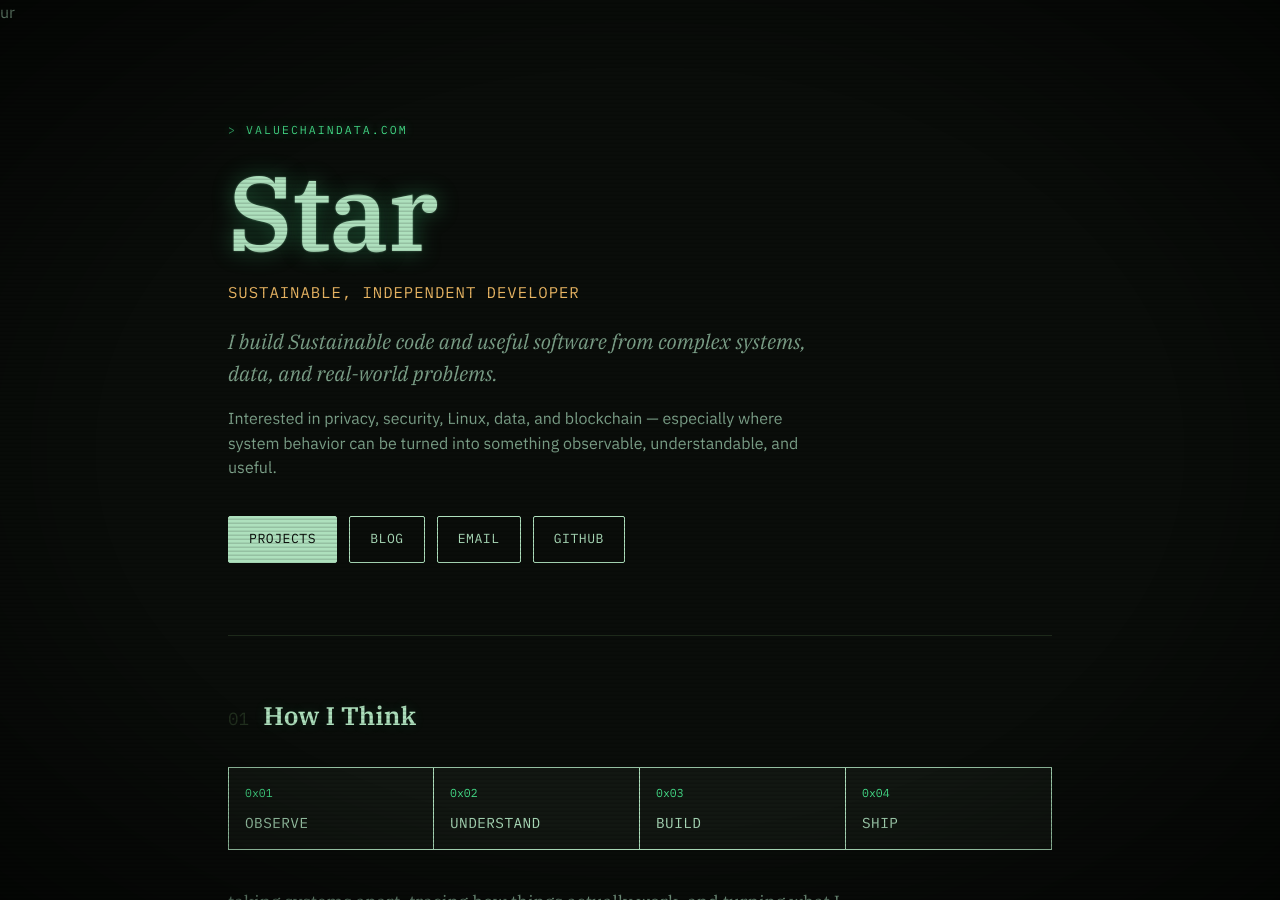
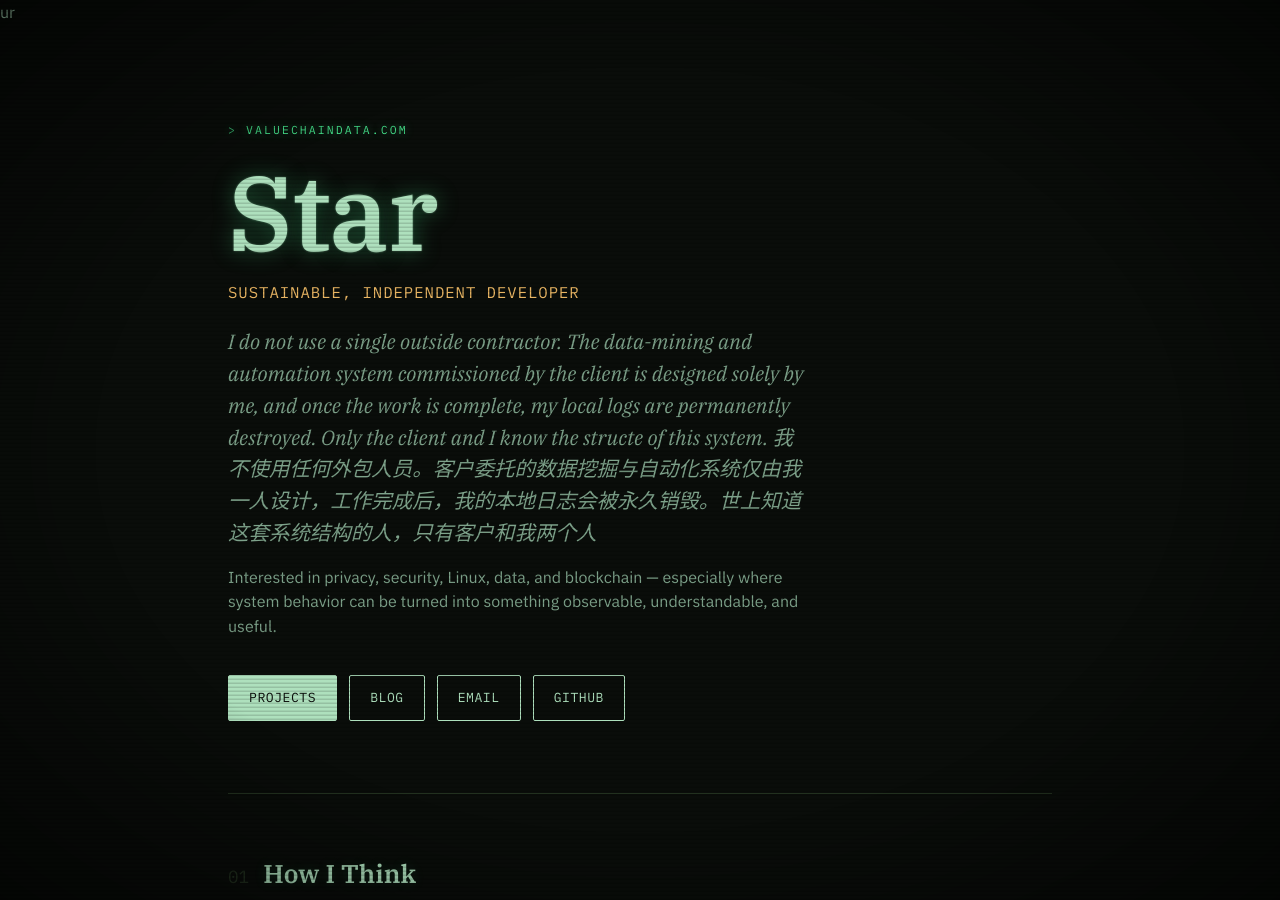
Before and after one commit to Staranony/Staranony.github.io, a Jekyll site: the page index.html, which Jekyll copies as it is, in a window 1280 px wide and 900 px high. Built offline with Jekyll 4.4.1, drawn with Linux system fonts in a browser that asks for light colours; some of the changed text lies outside the part shown.

Commit message:
Revise tagline and project description in index.html
Updated tagline to reflect personal design and data handling practices, and modified project description for clarity.

```diff
--- a/index.html
+++ b/index.html
@@ -276,7 +276,8 @@
     <div class="eyebrow">valuechaindata.com</div>
     <h1>Star</h1>
     <p class="role">Sustainable, Independent Developer</p>
-    <p class="tagline">I build Sustainable code and useful software from complex systems, data, and real-world problems.</p>
+    <p class="tagline"> I do not use a single outside contractor. The data-mining and automation system commissioned by the client is designed solely by me, and once the work is complete, my local logs are permanently destroyed. Only the client and I know the structe of this system.
+我不使用任何外包人员。客户委托的数据挖掘与自动化系统仅由我一人设计，工作完成后，我的本地日志会被永久销毁。世上知道这套系统结构的人，只有客户和我两个人</p>
     <p class="interests">Interested in privacy, security, Linux, data, and blockchain — especially where system behavior can be turned into something observable, understandable, and useful.</p>
 
     <div class="cta-row">
```
Also changed, not shown: other parts of index.html (+1 -1 lines).
